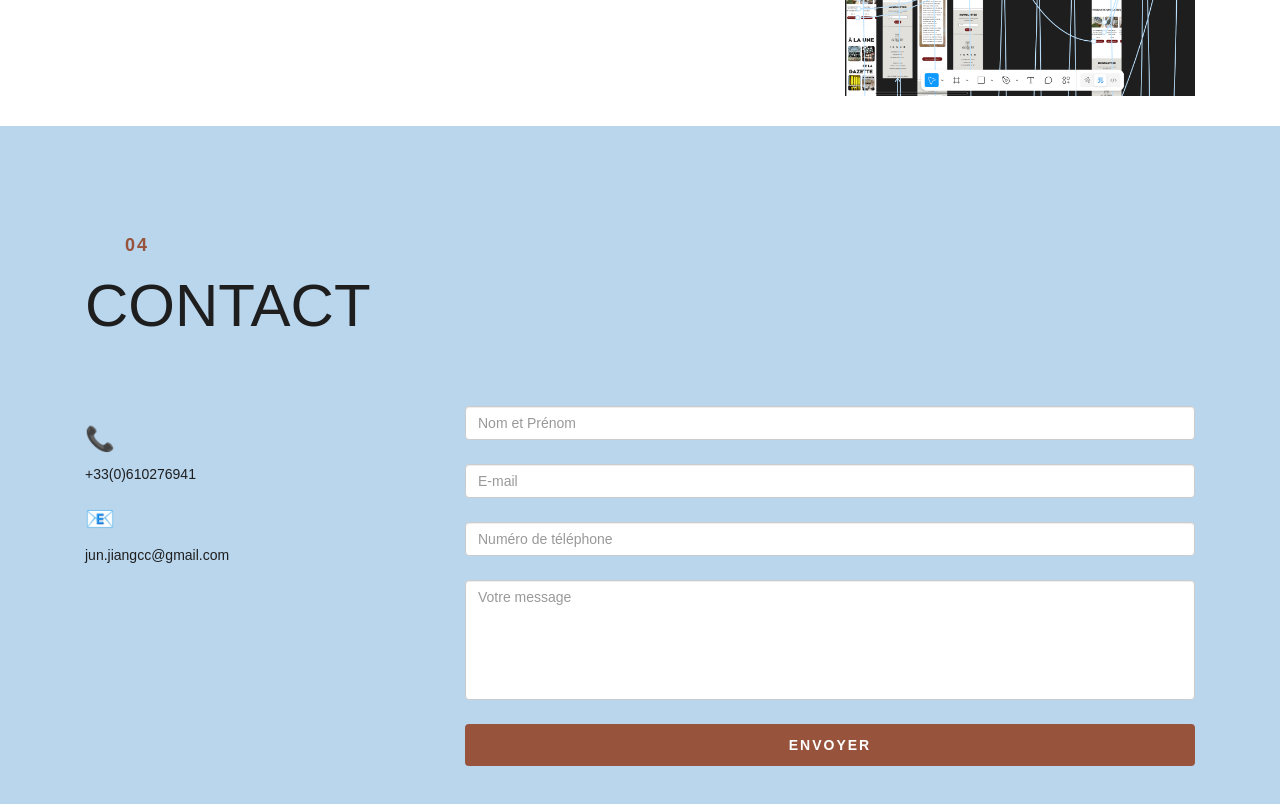
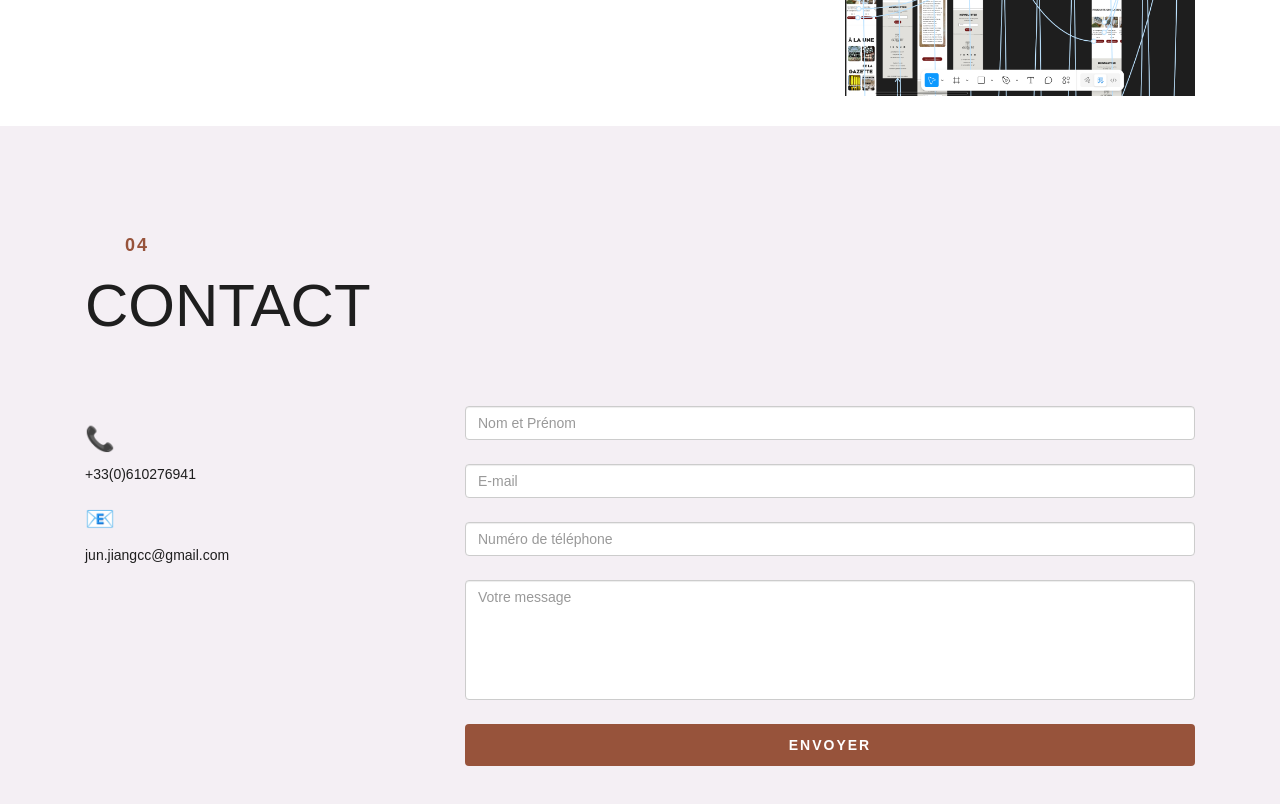
Before and after one commit to jujucc/portefolio, a plain HTML site: page index.html in a window 1280 px wide. Shown: the part 6040-6844 px from the top of the page. Drawn offline with Linux system fonts and the light colour scheme; files whose address does not match are found by name; a web font is replaced by a local one.

Commit message:
Add files via upload

```diff
--- a/css/style.css
+++ b/css/style.css
@@ -723,7 +723,7 @@ a.active {
 #contact {
     padding: 100px 0;
     border: 5px ;
-    background: #B9D6ED
+    background: #F4EFF4
 }
 
 #contact-form input,
```
Also changed, not shown: 1 other file.
